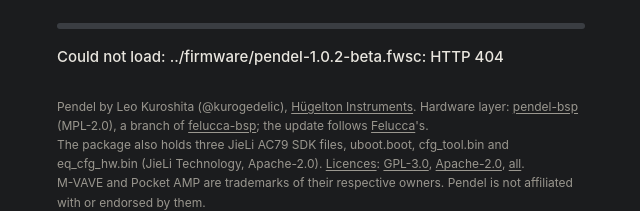
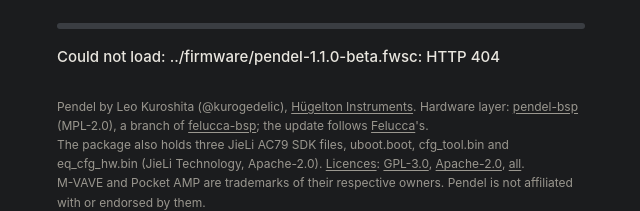
Before and after one commit to hugelton/Pendel, a plain HTML site: page installer/index.html in a window 1280 px wide. Shown: the part 409-620 px from the top of the page, 319-959 px from the left. Drawn offline with Linux system fonts and the light colour scheme; no server answers.

Commit message:
Web installer: Pendel 1.1.0 beta

```diff
--- a/installer/index.html
+++ b/installer/index.html
@@ -419,7 +419,7 @@ applyLang();
 const sayK = (k, arg = "") => { lastKey = k; lastArg = arg; $("status").textContent = t(k) + arg; };
 const say = (txt) => { lastKey = null; $("status").textContent = txt; };
 const log = (s) => { $("log").textContent += s + "\n"; };
-const meta = {"pkg": "../firmware/pendel-1.0.2-beta.fwsc", "version": "1.0.2-beta", "product": "Pocket AMP_910", "size": 685387, "sha256": "4fca910c15ce6a7a2b4eaca875733df8cb053626b2e799ef32f3779a8e93f417"};
+const meta = {"pkg": "../firmware/pendel-1.1.0-beta.fwsc", "version": "1.1.0-beta", "product": "Pocket AMP_911", "size": 688860, "sha256": "145a26dbafd61ee6d89772939cf739fe1fff85fde7766474ab06b4811a95bb5c"};
 /* the served package as make_site.py pinned it (size, SHA-256): checked when it loads and again before the write */
 const pinned = async (b) => b.length === meta.size && await sha256hex(b) === meta.sha256;
 
```
Also changed, not shown: 2 other files.
